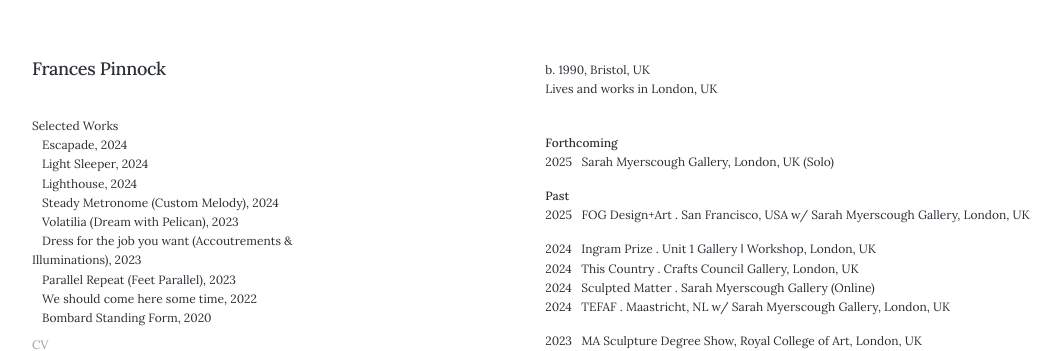
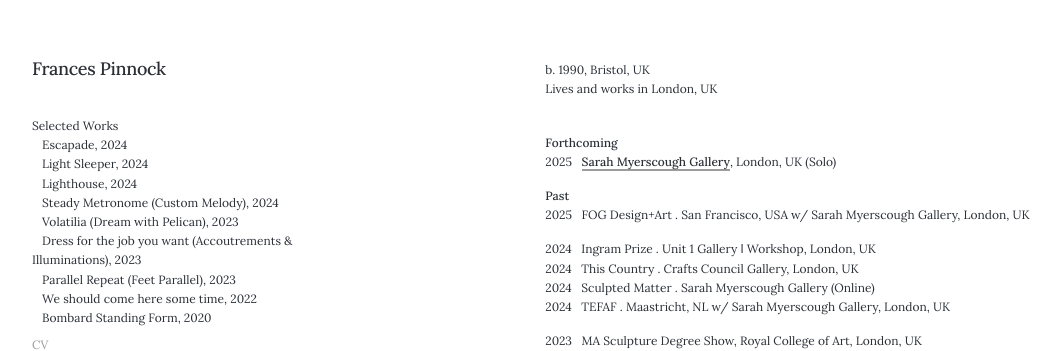
Before and after one commit to francespinnock/francespinnock.github.io, a Jekyll site: the page built from _pages/cv.md, in a window 1280 px wide and 1068 px high. Shown: the top 351 px of the window, without its empty margins (28-1088 px from the left). Built offline with Jekyll 4.4.1, drawn with Linux system fonts in a browser that asks for light colours; nearby versions of some CDN libraries; some web fonts are replaced; part of the change alters nothing that is shown.

Commit message:
Update cv.md

```diff
--- a/_pages/cv.md
+++ b/_pages/cv.md
@@ -10,7 +10,7 @@ Lives and works in London, UK
 
 
 **Forthcoming**
-2025&nbsp;&nbsp;&nbsp;Sarah Myerscough Gallery, London, UK (Solo)
+2025&nbsp;&nbsp;&nbsp;[Sarah Myerscough Gallery](https://www.sarahmyerscough.com/exhibitions/70-frances-pinnock-solo-show-gallery-solo-show-2025/), London, UK (Solo)
 <br />
 
 **Past**
```
